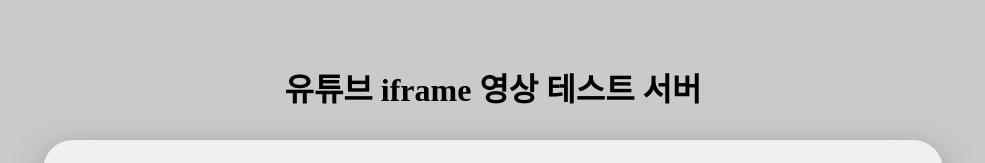
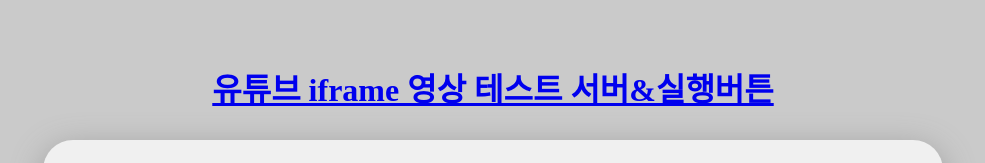
Before and after one commit to Daelim-Projects/Javascript_HTML_CSS, a plain HTML site: page index.html in a window 1280 px wide. Shown: the top 163 px of the page, without its empty margins (147-1132 px from the left). Drawn offline with Linux system fonts and the light colour scheme.

Commit message:
Update index.html

```diff
--- a/index.html
+++ b/index.html
@@ -2,7 +2,7 @@
 <html lang="en">
 <head>
   <meta charset="UTF-8">
-  <h1>유튜브 iframe 영상 테스트 서버</h1>
+  <h1><a href="index.html">유튜브 iframe 영상 테스트 서버&실행버튼</a></h1>
   <style>
     * {
   margin: 0;
```
